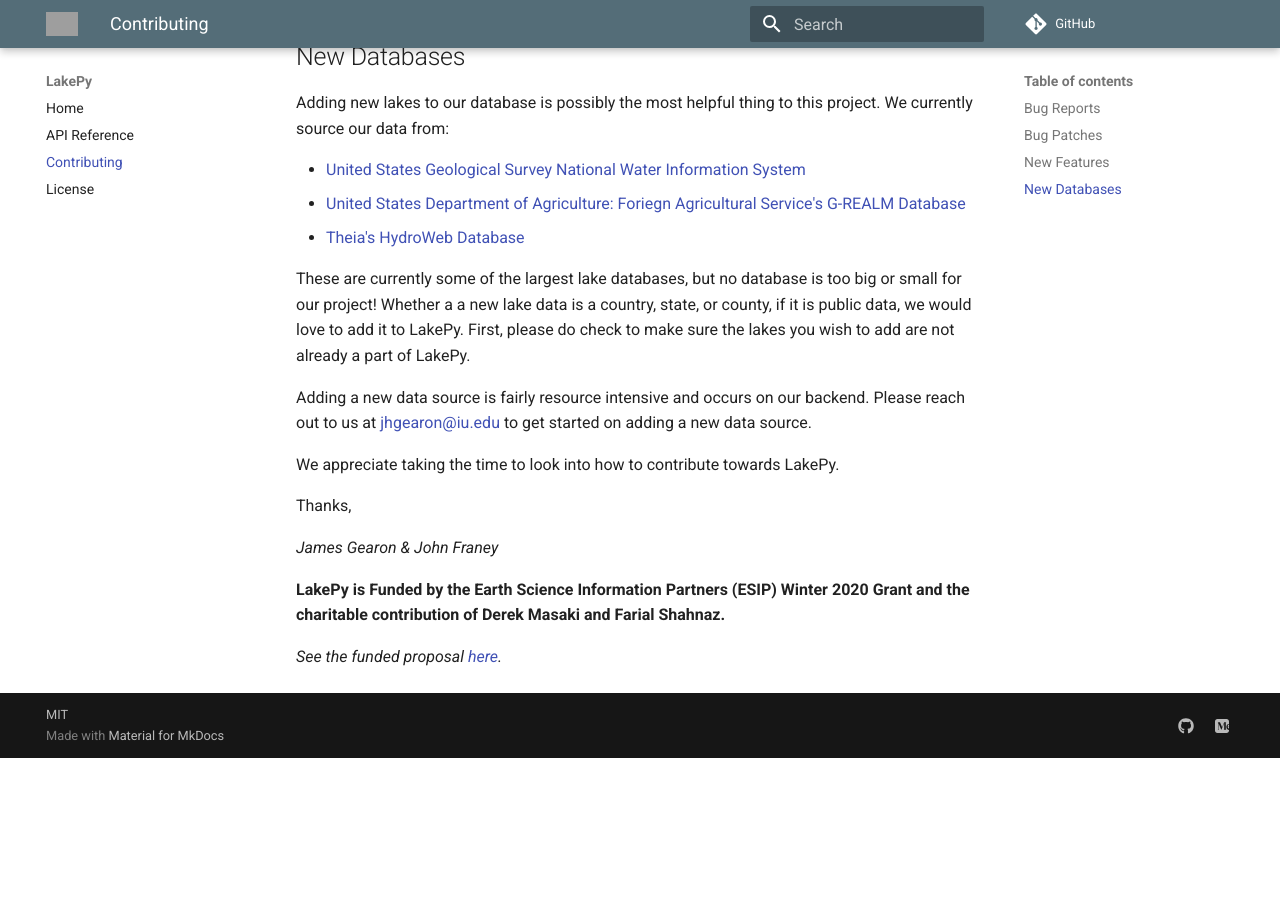
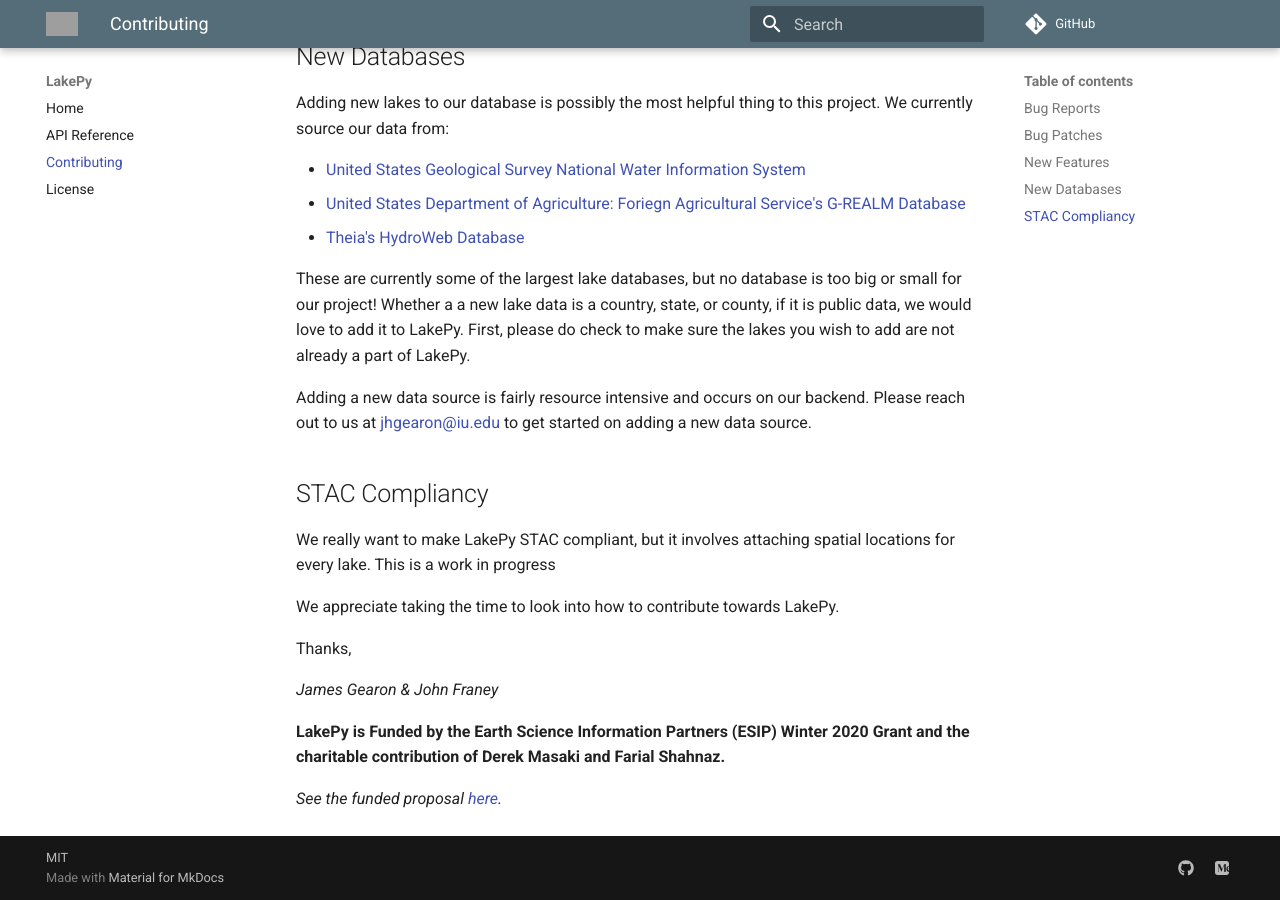
Before and after one commit to ESIPFed/LakePy, an MkDocs documentation site: the page built from docs/contributing.md, in a window 1280 px wide and 900 px high, scrolled down 1186 px. Built offline with MkDocs 1.6.1 and Material for MkDocs 9.7.7, drawn with Linux system fonts in a browser that asks for light colours; comment, search, counter and statistics services are not loaded; before the commit the page ends 1944 px from its top, so only the background shows below that; grey boxes are pictures that could not be loaded.

Commit message:
added Stac compliancy to contributing.md

```diff
--- a/docs/contributing.md
+++ b/docs/contributing.md
@@ -52,6 +52,9 @@ do check to make sure the lakes you wish to add are not already a part of LakePy
 Adding a new data source is fairly resource intensive and occurs on our backend. Please reach out to us at
 [jhgearon@iu.edu](mailto:jhgearon@iu.edu) to get started on adding a new data source.
 
+## STAC Compliancy
+We really want to make LakePy STAC compliant, but it involves attaching spatial locations for every lake.
+This is a work in progress
 
 We appreciate taking the time to look into how to contribute towards LakePy.
 
```
